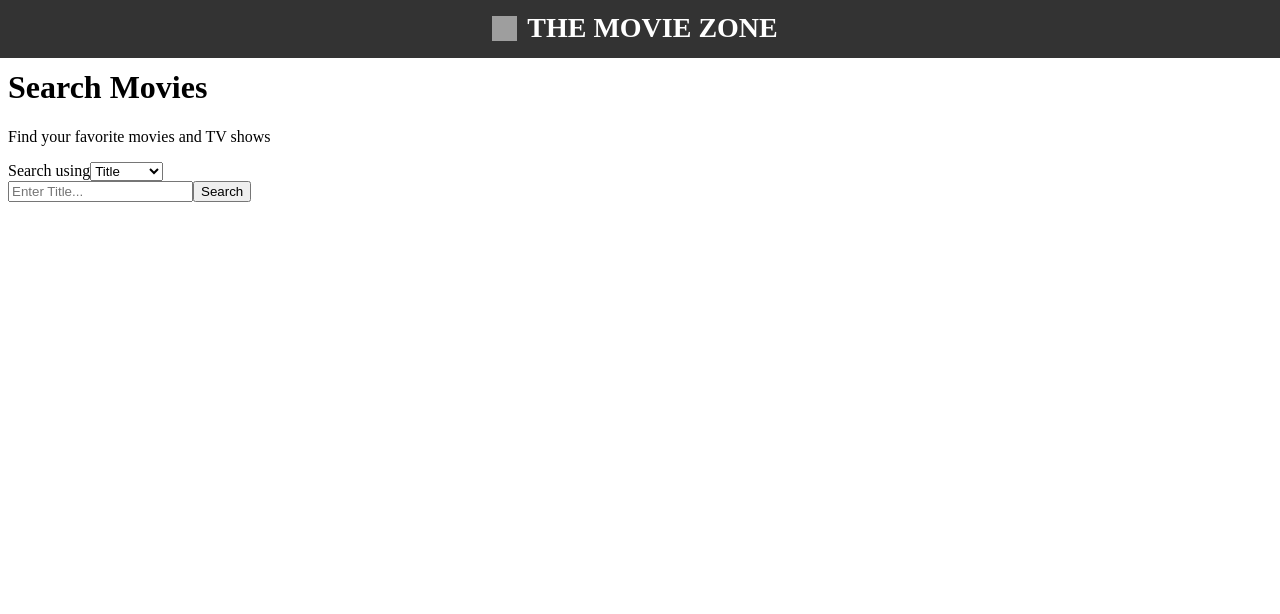
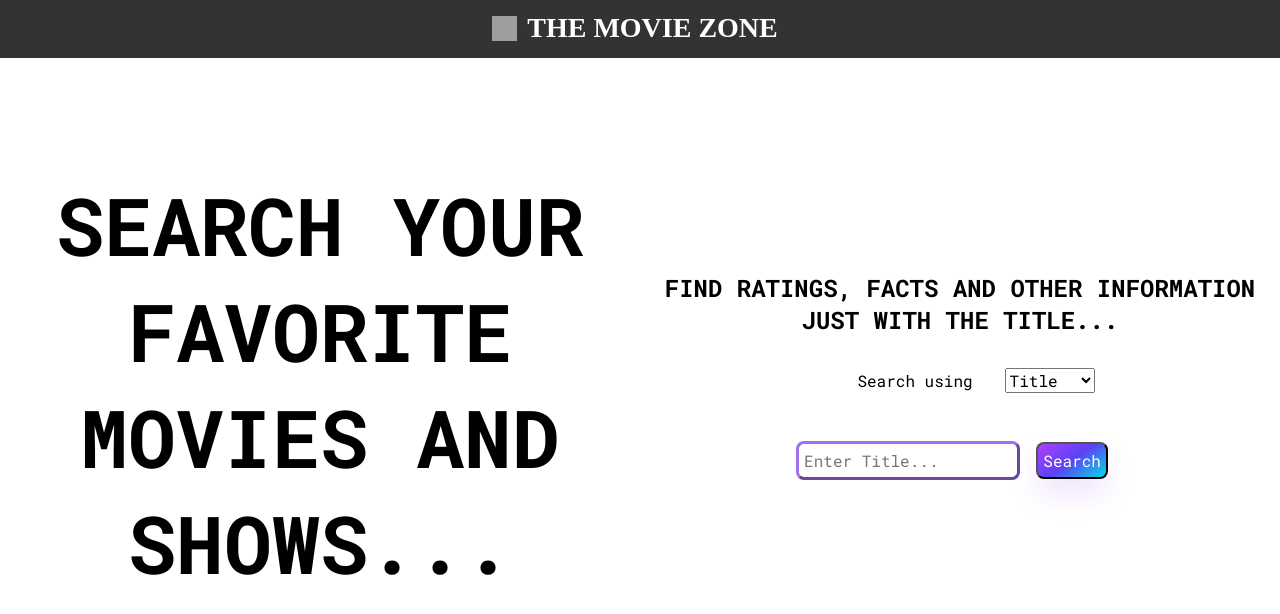
Before and after one commit to Abhinay-c/the-movie-zone, an Angular app: page / in a window 1280 px wide. Shown: the top 614 px of the page. Built offline with nearby package versions, Linux system fonts and the light colour scheme; grey boxes are pictures that could not be loaded.

Commit message:
Decorate Search page

```diff
--- a/src/app/components/search-page/search-page.html
+++ b/src/app/components/search-page/search-page.html
@@ -1,22 +1,28 @@
 <div class="search-page">
     <div class="search-page-header">
-        <h1 class="search-page-title">Search Movies</h1>
-        <p class="search-page-subtitle">Find your favorite movies and TV shows</p>
+        <h1>Search your favorite Movies and shows...</h1>
+    </div>
+    <div class="search-page-input">
+
+        <div class="search-page-input-subtitle">
+            Find ratings, facts and other information just with the title...
         </div>
 
-
+        <div class="search-page-input-type">
             <label for="type">Search using</label>
             <select name="type" id="type" [(ngModel)]="searchType">
             <option value="type-title">Title</option>
             <option value="type-id">IMDB ID</option>
             </select>
+        </div>
 
-    <form class="search-page-form" #form="ngForm" (ngSubmit)="onSubmit(form)">
+        <div class="search-page-input-form">
+            <form #form="ngForm" (ngSubmit)="onSubmit(form)">
                 <input
                     *ngIf="searchType === 'type-title'"
                     type="text"
                     placeholder="Enter Title..."
-            class="search-input"
+                    class="search-page-input-form-in"
                     name="title"
                     ngModel
                 />
@@ -24,11 +30,14 @@
                     *ngIf="searchType === 'type-id'"
                     type="text"
                     placeholder="Enter IMDB ID..."
-            class="search-input"
+                    class="search-page-input-form-in"
                     name="imdbId"
                     ngModel
                 />
-        <button class="search-page-button">Search</button>
+                <button>
+                    <span class="text">Search</span>
+                </button>
             </form>
-
         </div>
+    </div>
+</div>
--- a/src/app/components/search-page/search-page.scss
+++ b/src/app/components/search-page/search-page.scss
@@ -0,0 +1,155 @@
+@import url('https://fonts.googleapis.com/css2?family=Roboto+Mono:ital,wght@0,100..700;1,100..700&display=swap');
+
+.search-page{
+    margin: 1rem;
+    padding: 0px;
+    display: flex;
+    flex-direction: row;
+    align-items: center;
+    justify-content: center;
+    white-space: wrap;
+
+    &-header{
+        align-items: center;
+        width: 40rem;
+        height: 40rem;
+        display: flex;
+        justify-content: center;
+        h1{
+            width: 40rem;
+            text-align: center;
+            font-weight: 1000;
+            font-size: 5rem;
+            text-transform: uppercase;
+            font-family: 'Roboto Mono';
+        }
+    }
+    &-input{
+        align-items: stretch;
+        flex-direction: column;
+        width: 40rem;
+        height: 40rem;
+        display: flex;
+        justify-content: center;
+
+        &-subtitle{
+            width: 40rem;
+            text-align: center;
+            font-weight: 800;
+            font-size: 1.5rem;
+            text-transform: uppercase;
+            font-family: 'Roboto Mono';
+        }
+
+        &-type{
+            margin: 1rem;
+            width: 40rem;
+            display: flex;
+            align-items: center;
+            justify-content: center;
+
+            label{
+                margin: 1rem;
+                font-family: 'Roboto Mono';
+                font-size: 1rem;
+            }
+            select, option{
+                margin: 1rem;
+                font-family: 'Roboto Mono';
+                font-size: 1rem;
+            }
+            select, ::picker(select) {
+                appearance: base-select;
+            }
+        }
+
+        &-form{
+            margin: 1rem;
+            font-size: 1rem;
+            justify-content: center;
+            display: flex;
+            form{
+                input{
+                    font-family: 'Roboto Mono';
+                    padding: 0.35rem;
+                    font-size: 1rem;
+                    border-radius: 0.5em;
+                    border: outset #a370f0;
+                }
+                button{
+                    font-size: 1rem;
+                    font-family: 'Roboto Mono';
+                    background-image: linear-gradient(144deg, #af40ff, #5b42f3 50%, #00ddeb);
+                    box-shadow: rgba(151, 65, 252, 0.2) 0 1rem 2rem -0.3rem;
+                    color: white;
+                    padding: 0.35rem;
+                    border-radius: 0.5em;
+                    margin: 0 1rem 0 1rem;
+                    cursor: pointer;
+                    transition: all 0.1s;
+                }
+                button:hover{
+                    color: #a370f0;
+                    background: white;
+                    border-width: 0.1rem;
+                    font-weight: 800;
+                    border-color: #a370f0;
+                }
+                // button{
+                //     margin: 1rem;
+                //     align-items: center;
+                //     background-image: linear-gradient(144deg, #af40ff, #5b42f3 50%, #00ddeb);
+                //     border: 0;
+                //     border-radius: 0.5rem;
+                //     box-shadow: rgba(151, 65, 252, 0.2) 0 1rem 2rem -0.3rem;
+                //     box-sizing: border-box;
+                //     color: #ffffff;
+                //     // display: flex;
+                //     font-size: 1rem;
+                //     // justify-content: center;
+                //     line-height: 1em;
+                //     padding: 0.5rem;
+                //     text-decoration: none;
+                //     user-select: none;
+                //     -webkit-user-select: none;
+                //     touch-action: manipulation;
+                //     white-space: nowrap;
+                //     cursor: pointer;
+                //     transition: all 0.3s;
+                // }
+                // button:active, button:hover {
+                //     outline: 0;
+                // }
+                // button span{
+                //     background-color: rgb(5, 6, 45);
+                //     padding: 0.4rem 1rem;
+                //     border-radius: 6px;
+                //     transition: 300ms;
+                // }
+                // button:hover span {
+                //     background: none;
+                // }
+
+                // button:active {
+                //     transform: scale(0.9);
+                // }
+            }
+        }
+
+    }
+}
+
+@media screen and (max-width: 1240px) {
+    .search-page{
+        flex-direction: column;
+        &-header{
+            height: 15rem;
+            margin: 5rem;
+        }
+        &-input{
+            align-items: stretch;
+            justify-content: center;
+            height: 15rem;
+        }
+    }
+}
```
Lines whose indentation alone changed are shown as unchanged.
